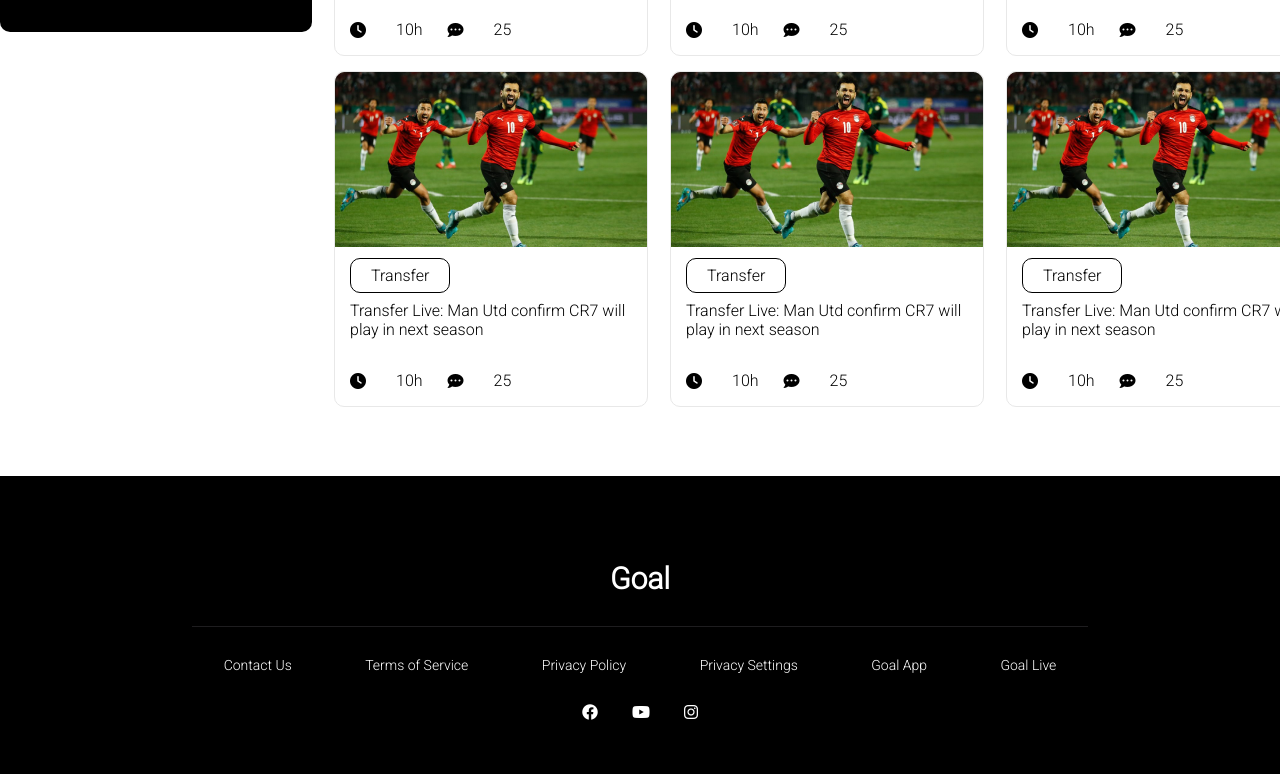
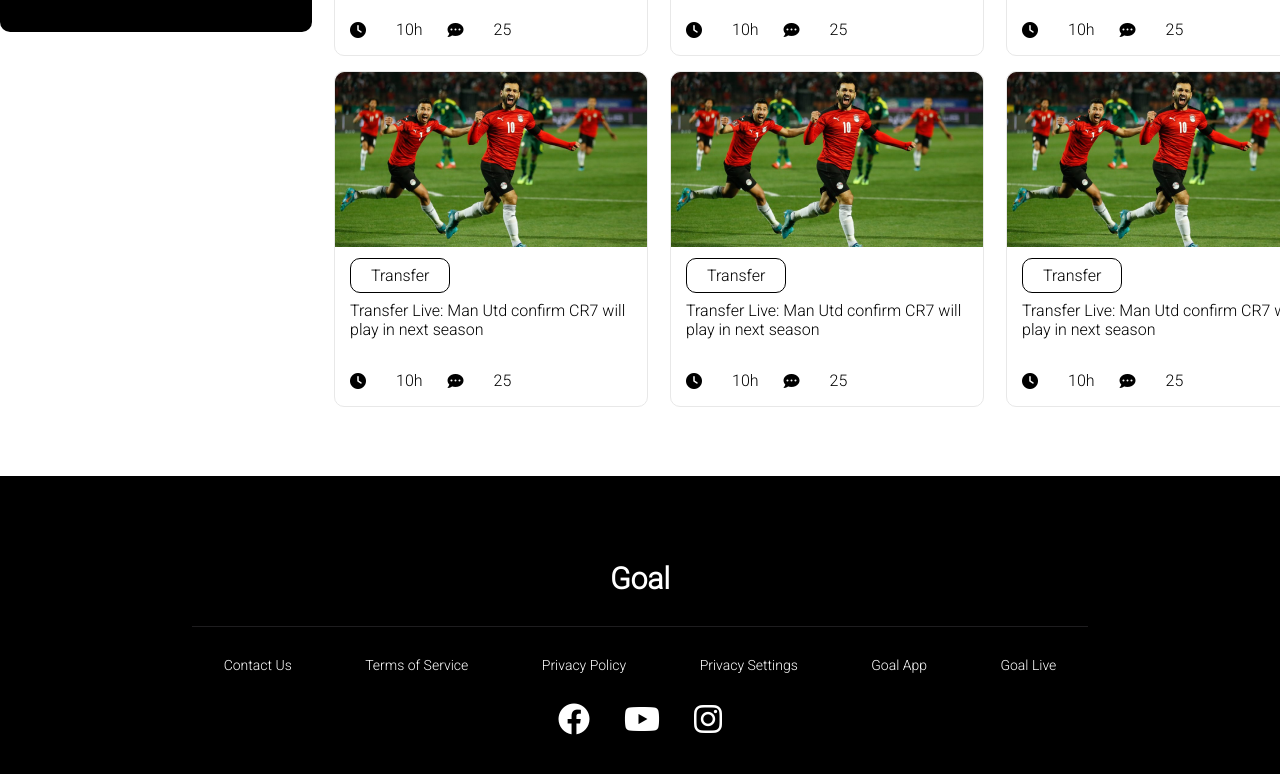
Before and after one commit to shumonira/world-cup-2022, a plain HTML site: page index.html in a window 1280 px wide. Shown: the part 946-1720 px from the top of the page. Drawn offline with Linux system fonts and the light colour scheme.

Commit message:
social media updated

```diff
--- a/index.html
+++ b/index.html
@@ -129,9 +129,9 @@
       <a href="http://google.com"> Goal Live</a>
     </div>
     <div class="footer-social-icons">
-      <a href="http://google.com"><i class="fa-brands fa-facebook"></i></a>
-      <a href="http://google.com"><i class="fa-brands fa-youtube"></i></a>
-      <a href="http://google.com"><i class="fa-brands fa-instagram"></i></a>
+      <a href="http://google.com"><i class="fa-brands fa-facebook fa-2x"></i></a>
+      <a href="http://google.com"><i class="fa-brands fa-youtube fa-2x"></i></a>
+      <a href="http://google.com"><i class="fa-brands fa-instagram fa-2x"></i></a>
     </div>
 
   </footer>
```
Also changed, not shown: style.css (indentation only).
